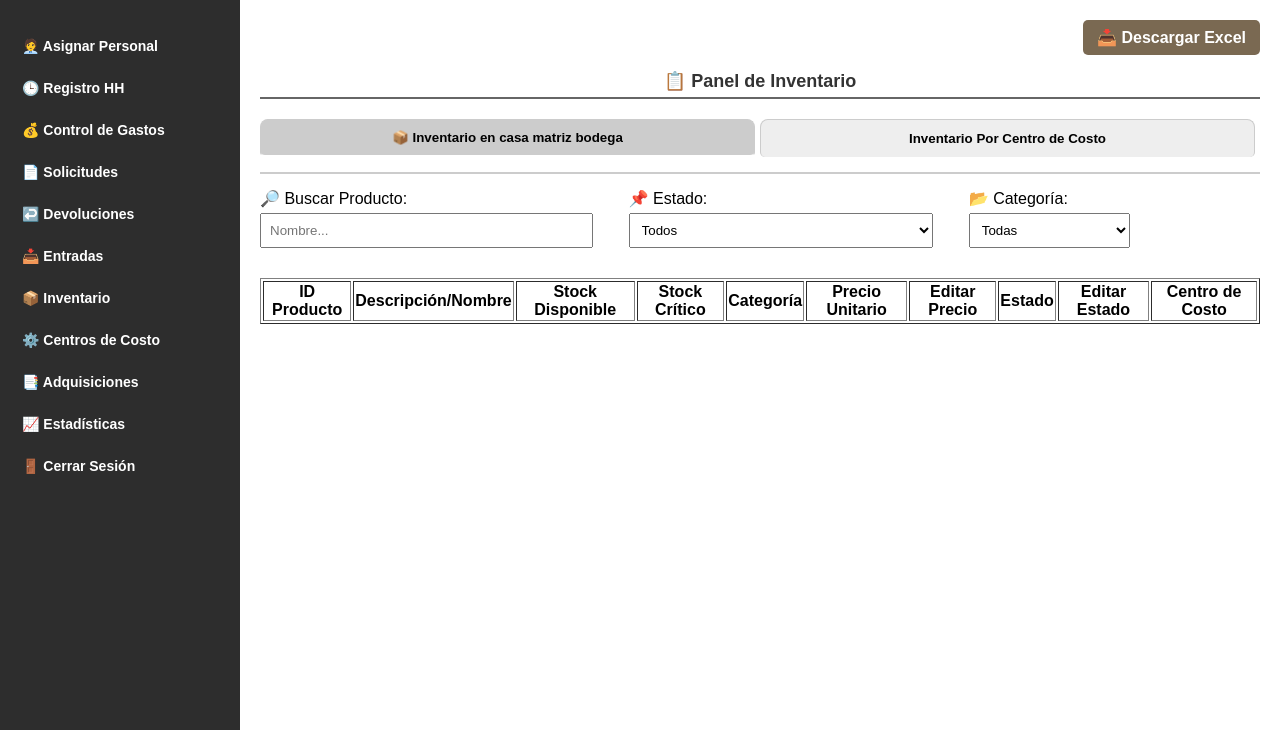
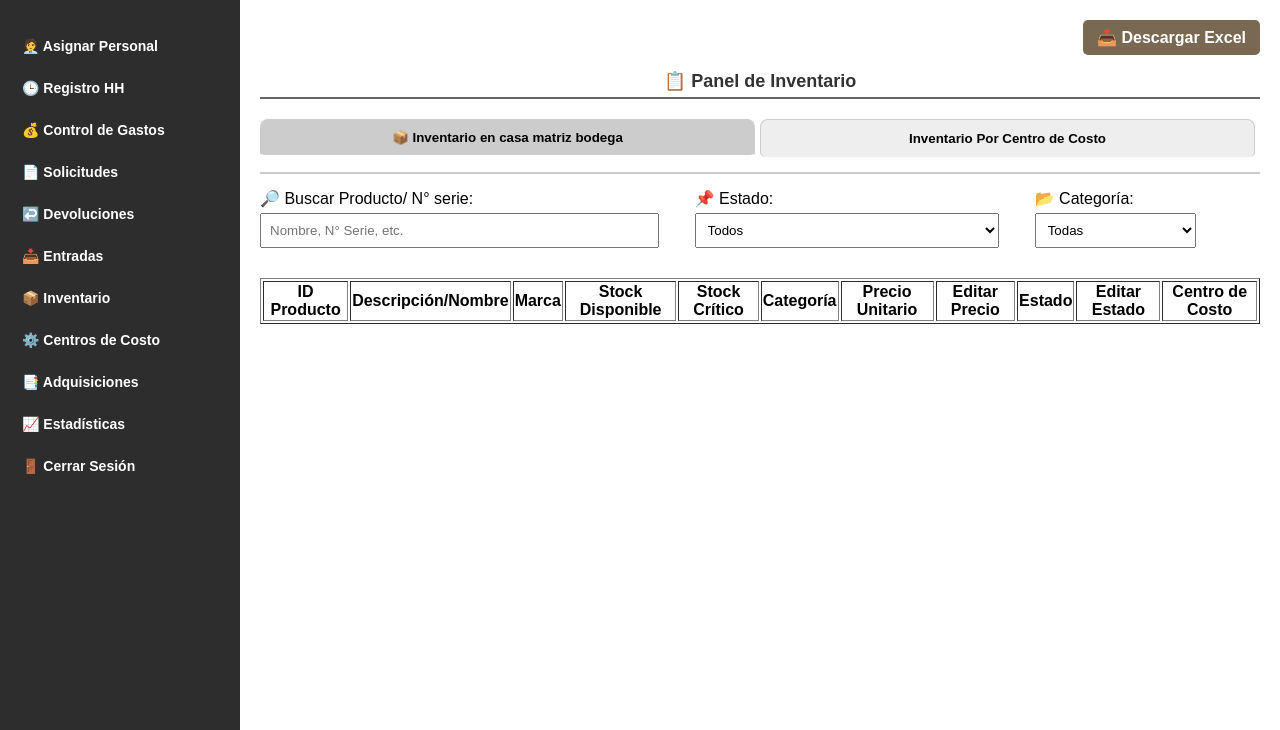
Before and after one commit to annndre/aplicacion-web, a Flask app: page /inventario in a window 1280 px wide. Shown: the part 70-800 px from the top of the page. Run offline with Flask 3, Linux system fonts and the light colour scheme; the visitor is signed in with stand-in values (Sample User, id 1); data that the repository does not hold is empty; some libraries are stand-ins or nearby versions.

Commit message:
Se modifico inventario agregando marca

```diff
--- a/app.py
+++ b/app.py
@@ -661,18 +661,30 @@ def ver_inventario():
             """, (centro_seleccionado,))
             inventario_centro = cursor.fetchall()
 
+        # ✅ BLOQUE MODIFICADO: Búsqueda por Nombre O N° de Serie en Centros de Costo (TAB 2)
         if producto_buscado:
+            busqueda_patron = f"%{producto_buscado}%" # Define el patrón para usarlo dos veces
+
             cursor.execute("""
                 SELECT hs.centro_costo,
                        hs.producto_nombre,
+                       p.n_serie, -- Añadido N° de Serie
                        COALESCE(SUM(hs.cantidad), 0) - COALESCE(SUM(hd.cantidad), 0) AS cantidad_actual,
                        MAX(hs.fecha_solicitud) AS ultima_solicitud
                 FROM historial_solicitudes hs
+
+                JOIN productos p ON hs.producto_id = p.id -- Necesario para acceder a p.n_serie
+
                 LEFT JOIN historial_devoluciones hd
                     ON hs.producto_id = hd.producto_id AND hs.centro_costo = hd.centro_costo
-                WHERE hs.producto_nombre ILIKE %s
-                GROUP BY hs.centro_costo, hs.producto_nombre
-            """, (f"%{producto_buscado}%",))
+
+                -- Lógica de búsqueda flexible: busca en Nombre O N° de Serie
+                WHERE hs.producto_nombre ILIKE %s OR p.n_serie::text ILIKE %s
+
+                -- Se añade p.n_serie al GROUP BY
+                GROUP BY hs.centro_costo, hs.producto_nombre, p.n_serie
+            """, (busqueda_patron, busqueda_patron,)) # Se pasa el patrón dos veces
+
             inventario_filtrado = cursor.fetchall()
 
     tab_activa = request.args.get('tab_activa', 'general')
--- a/templates/inventario.html
+++ b/templates/inventario.html
@@ -15,8 +15,8 @@
 <div id="tab-general" class="tab-content {% if tab_activa != 'centros' %}active{% endif %}">
     <div style="margin-bottom: 15px; display: flex; gap: 20px; flex-wrap: wrap;">
         <div>
-            <label for="buscarProducto">🔎 Buscar Producto:</label>
-            <input type="text" id="buscarProducto" placeholder="Nombre..." oninput="filtrarProductos()">
+            <label for="buscarProducto">🔎 Buscar Producto/ N° serie:</label>
+            <input type="text" id="buscarProducto" placeholder="Nombre, N° Serie, etc." oninput="filtrarProductos()">
         </div>
         <div>
             <label for="filtroEstado">📌 Estado:</label>
@@ -44,6 +44,7 @@
             <tr>
                 <th>ID Producto</th>
                 <th>Descripción/Nombre</th>
+                <th>Marca</th>
                 <th>Stock Disponible</th>
                 <th>Stock Crítico</th>
                 <th>Categoría</th>
@@ -64,6 +65,7 @@
             <tr>
                 <td>{{ producto.n_serie }}</td>
                 <td>{{ producto.producto_nombre }}</td>
+                <td>{{ producto.marca }}</td>
                 <td>{{ producto.stock_disponible }}</td>
                 <td>{{ producto.stock_critico }}</td>
                 <td>{{ producto.categoria }}</td>
@@ -249,22 +251,43 @@
 <!-- SCRIPTS -->
 <script>
 function filtrarProductos() {
-    const filtroNombre = document.getElementById('buscarProducto').value.toLowerCase();
+    // ✅ Capturamos la entrada del usuario para buscar en Nombre O N° de Serie
+    const filtroBusqueda = document.getElementById('buscarProducto').value.toLowerCase();
+
     const filtroEstado = document.getElementById('filtroEstado').value;
     const filtroCategoria = document.getElementById('filtroCategoria').value.toLowerCase();
     const filas = document.querySelectorAll("#tablaInventario tr");
 
     filas.forEach(fila => {
+        // [0] N° de Serie (Columna ID Producto)
+        const nSerie = fila.cells[0].innerText.toLowerCase();
+
+        // [1] Descripción/Nombre
         const nombre = fila.cells[1].innerText.toLowerCase();
+
         const estado = fila.querySelector('.celda-estado')?.innerText.trim() || '';
 
-        const categoria = fila.cells[4].innerText.toLowerCase();
+        // ✅ Corregido el índice: La Categoría ahora está en la posición 6
+        // (ID(0), Nombre(1), Marca(2), StockD(3), StockC(4), Categoría(5) [ESTO ES UN ERROR EN TU TABLA, LO AJUSTAMOS ABAJO] )
 
-        const coincideNombre = nombre.includes(filtroNombre);
+        // REVISANDO TU TABLA ANTERIOR: La categoría estaba en la posición 4
+        // <th>ID Producto</th> (0: N° Serie)
+        // <th>Descripción/Nombre</th> (1)
+        // <th>Marca</th> (2) <--- NUEVA
+        // <th>Stock Disponible</th> (3)
+        // <th>Stock Crítico</th> (4)
+        // <th>Categoría</th> (5) <--- ANTES ERA 4
+
+        const categoria = fila.cells[5].innerText.toLowerCase(); // ✅ Corregido a índice 5
+
+        // ✅ Lógica de Búsqueda Flexible: Coincide si está en el Nombre O en el N° de Serie
+        const coincideBusqueda = nombre.includes(filtroBusqueda) || nSerie.includes(filtroBusqueda);
+
         const coincideEstado = filtroEstado === "" || estado === filtroEstado;
         const coincideCategoria = filtroCategoria === "" || categoria === filtroCategoria;
 
-        fila.style.display = coincideNombre && coincideEstado && coincideCategoria ? "" : "none";
+        // Utilizamos coincideBusqueda en lugar de coincideNombre
+        fila.style.display = coincideBusqueda && coincideEstado && coincideCategoria ? "" : "none";
     });
 }
 
```
